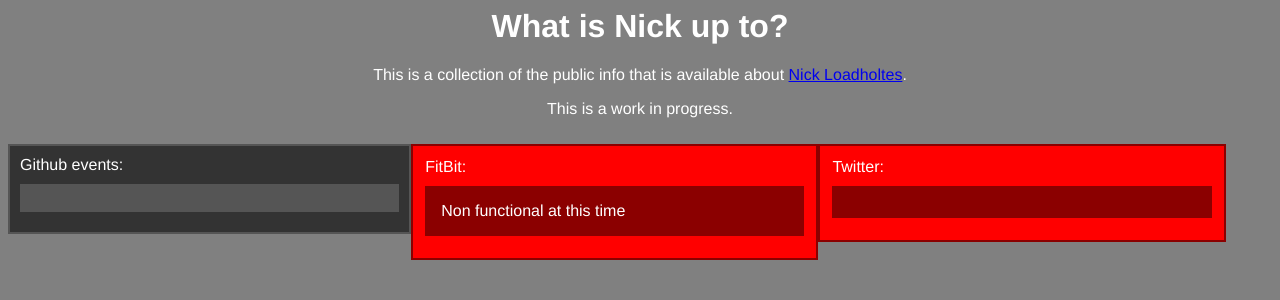
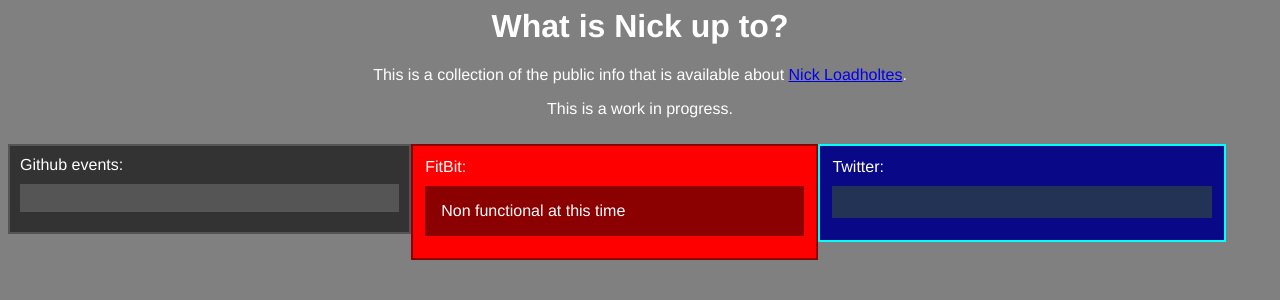
Before and after one commit to nloadholtes/foxtrot, a Django app: template templates/personal_api/about.html in a window 1280 px wide. Shown: the top 300 px of the page. Run offline with Django 3.2, Linux system fonts and the light colour scheme; the template is opened without the code that fills it, so the values that code supplies are empty; some libraries are stand-ins or nearby versions.

Commit message:
Adjusting the colors

```diff
--- a/templates/personal_api/about.html
+++ b/templates/personal_api/about.html
@@ -28,16 +28,19 @@
         }
         #twitter-div {
             margin: 10px auto;
-            background-color: red;
+            background-color: #090988;
             float: left;
             width: 30%;
             padding: .75em;
-            border: 2px solid darkred;
+            border: 2px solid cyan;
         }
         #twitter-content-div {
             margin: 10px auto;
             padding: 1em;
-            background-color: darkred;
+            background-color: #223355;
+        }
+        #twitter-content-div a{
+            color: yellow;
         }
         #fitbit-div {
             margin: 10px auto;
```
